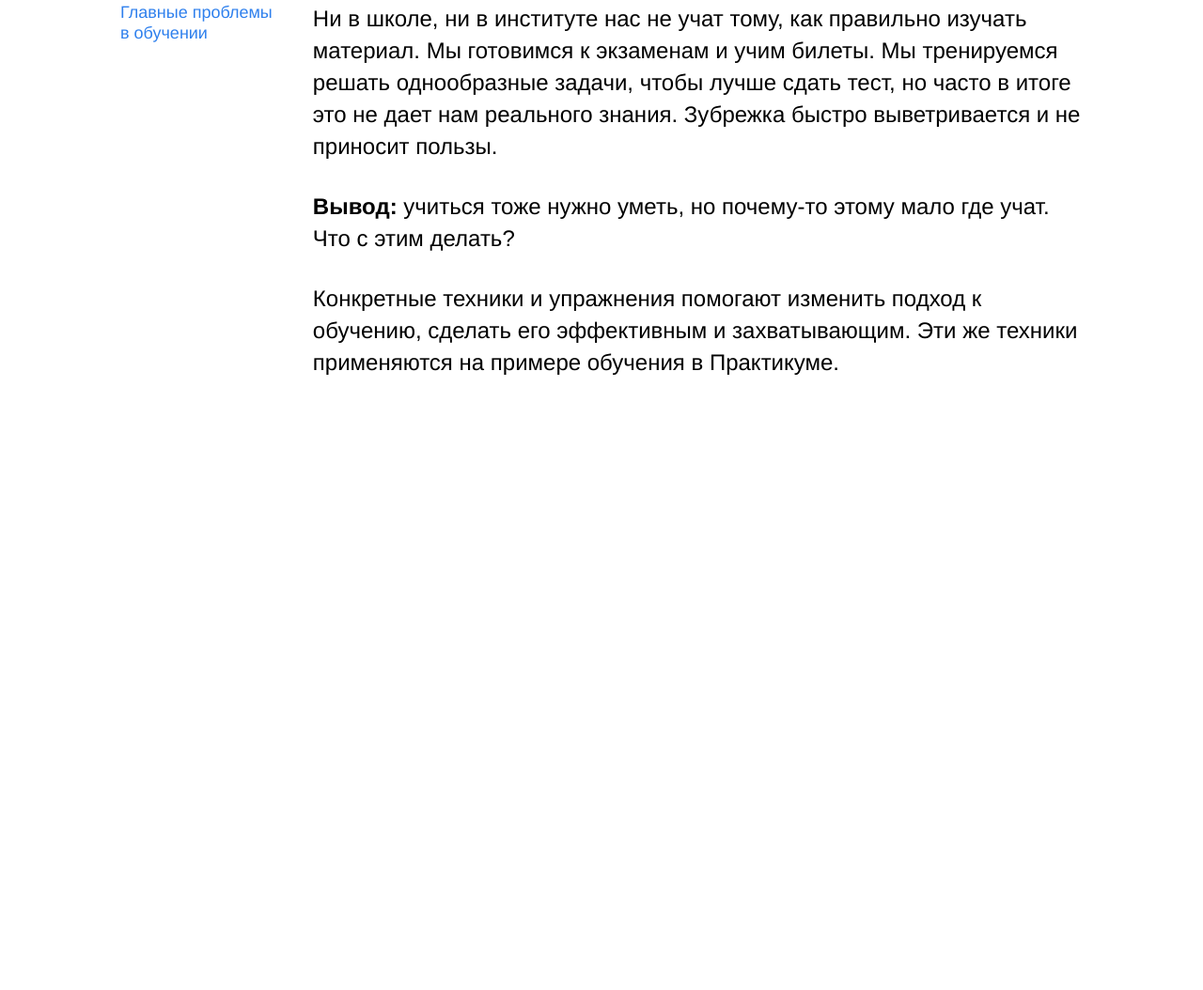
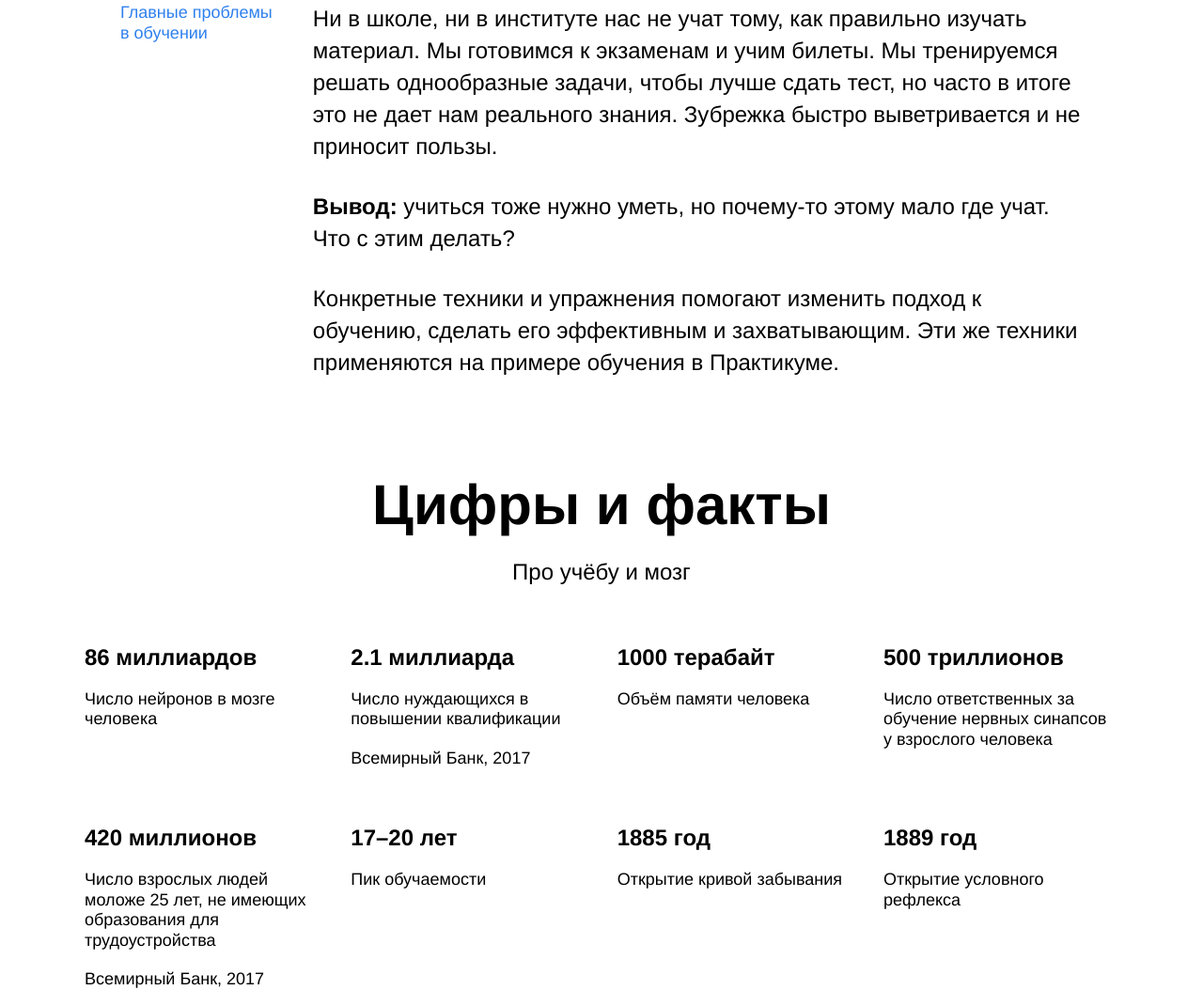
Before and after one commit to UserGitHub37/how-to-learn, a plain HTML site: page index.html in a window 1280 px wide. Shown: the part 853-1907 px from the top of the page at 94% size. Before the commit the page ends 1256 px from the top, so only its background shows below. Drawn offline with Linux system fonts and the light colour scheme.

Commit message:
Сделал блок digits

```diff
--- a/index.html
+++ b/index.html
@@ -29,6 +29,45 @@
       </section>
 
       <section class="digits">
+        <h2 class="section-title">Цифры и факты</h2>
+        <h3 class="section-subtitle">Про учёбу и мозг</h3>
+        <div class="table">
+          <div class="table__cell">
+            <h3 class="table__heading">86 миллиардов</h3>
+            <p class="table__text">Число нейронов в мозге человека</p>
+          </div>
+          <div class="table__cell">
+            <h3 class="table__heading">2.1 миллиарда</h3>
+            <p class="table__text">Число нуждающихся в повышении квалификации</p>
+            <p class="table__text">Всемирный Банк, 2017</p>
+          </div>
+          <div class="table__cell">
+            <h3 class="table__heading">1000 терабайт</h3>
+            <p class="table__text">Объём памяти человека</p>
+          </div>
+          <div class="table__cell">
+            <h3 class="table__heading">500 триллионов</h3>
+            <p class="table__text">Число ответственных за обучение нервных синапсов у взрослого человека</p>
+          </div>
+          <div class="table__cell">
+            <h3 class="table__heading">420 миллионов</h3>
+            <p class="table__text">Число взрослых людей моложе 25 лет, не имеющих образования для трудоустройства</p>
+            <p class="table__text">Всемирный Банк, 2017</p>
+          </div>
+          <div class="table__cell">
+            <h3 class="table__heading">17–20 лет</h3>
+            <p class="table__text">Пик обучаемости</p>
+          </div>
+          <div class="table__cell">
+            <h3 class="table__heading">1885 год</h3>
+            <p class="table__text">Открытие кривой забывания</p>
+          </div>
+          <div class="table__cell">
+            <h3 class="table__heading">1889 год</h3>
+            <p class="table__text">Открытие условного рефлекса</p>
+          </div>
+        </div>
+
       </section>
 
       <section class="feynman">
--- a/styles/style.css
+++ b/styles/style.css
@@ -134,9 +134,47 @@
 font-weight: bold;
 }
 
+.digits {
+  display: flex;
+  flex-direction: column;
+  align-items: center;
+  padding-top: 100px;
+}
 
+.digits > :first-child {
+  margin-bottom: 20px;
+}
 
-.digits {
+.section-title {
+  width: 60%;
+  margin: 0;
+  text-align: center;
+  /*Высота строки 1.15, шрифта 60px, начертание шрифта полужирное*/
+  line-height: 1.15;
+  font-size: 60px;
+  font-weight: bold;
+}
+
+.section-subtitle {
+  width: 60%;
+  margin: 0;
+  text-align: center;
+  /*Высота строки 34px, шрифта 24px, начертание шрифта нормальное*/
+  line-height: 34px;
+  font-size: 24px;
+  font-weight: normal;
+}
+
+.table {
+  display: flex;
+  flex-wrap: wrap;
+  justify-content: space-between;
+  width: 1100px;
+}
+
+.table__cell {
+  width: 250px;
+  margin-top: 60px;
 }
 
 /* и элемента с модификатором вида ключ-значение */
@@ -147,6 +185,24 @@ font-weight: bold;
   margin-top: 80px;
 }
 
+.table__heading {
+  /*Высота строки 1.15, шрифта 24px, начертание шрифта полужирное*/
+  line-height: 1.15;
+  font-size: 24px;
+  font-weight: bold;
+  margin: 0;
+  padding: 0;
+}
+.table__text {
+  /*Высота строки 1.2, размер шрифта 18px, начертание шрифта нормальное*/
+  line-height: 1.2;
+  font-size: 18px;
+  font-weight: normal;
+  margin: 20px 0 0;
+  padding: 0;
+}
+
+
 .feynman {
 }
 
```
